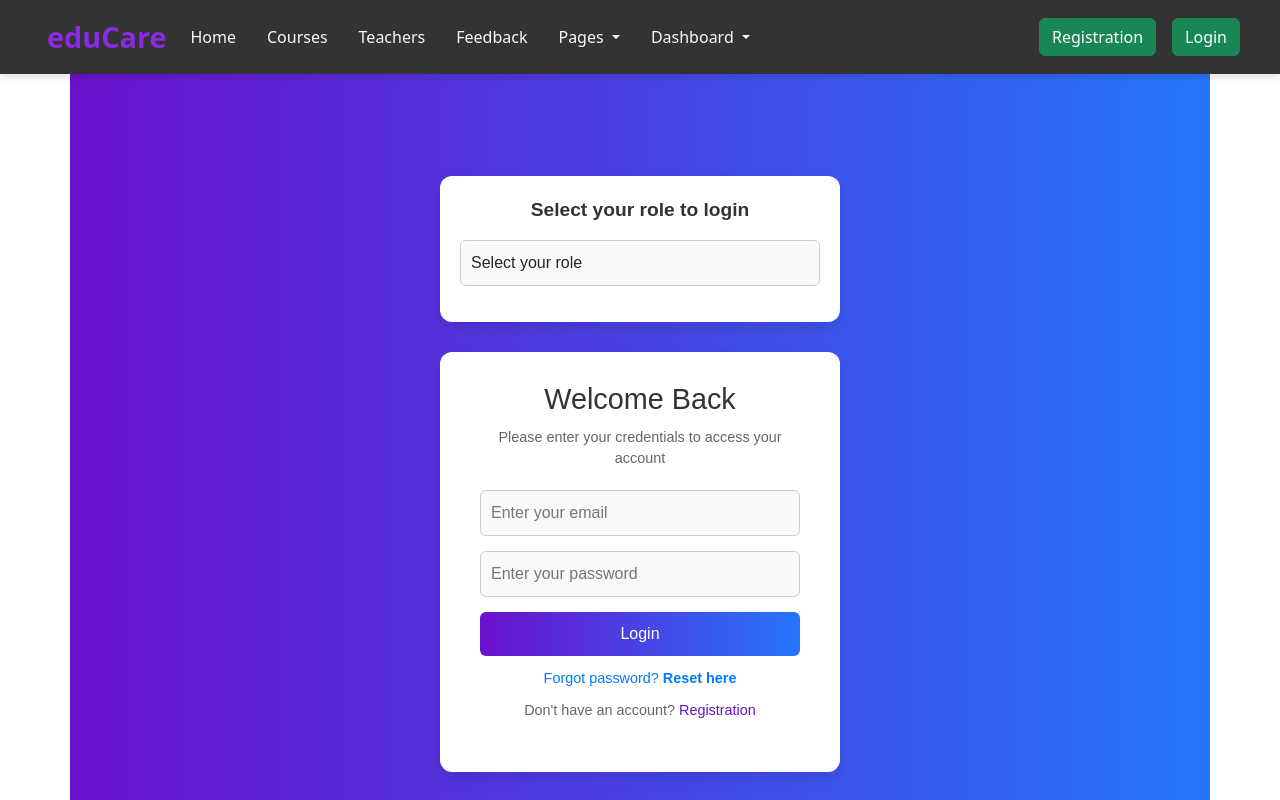
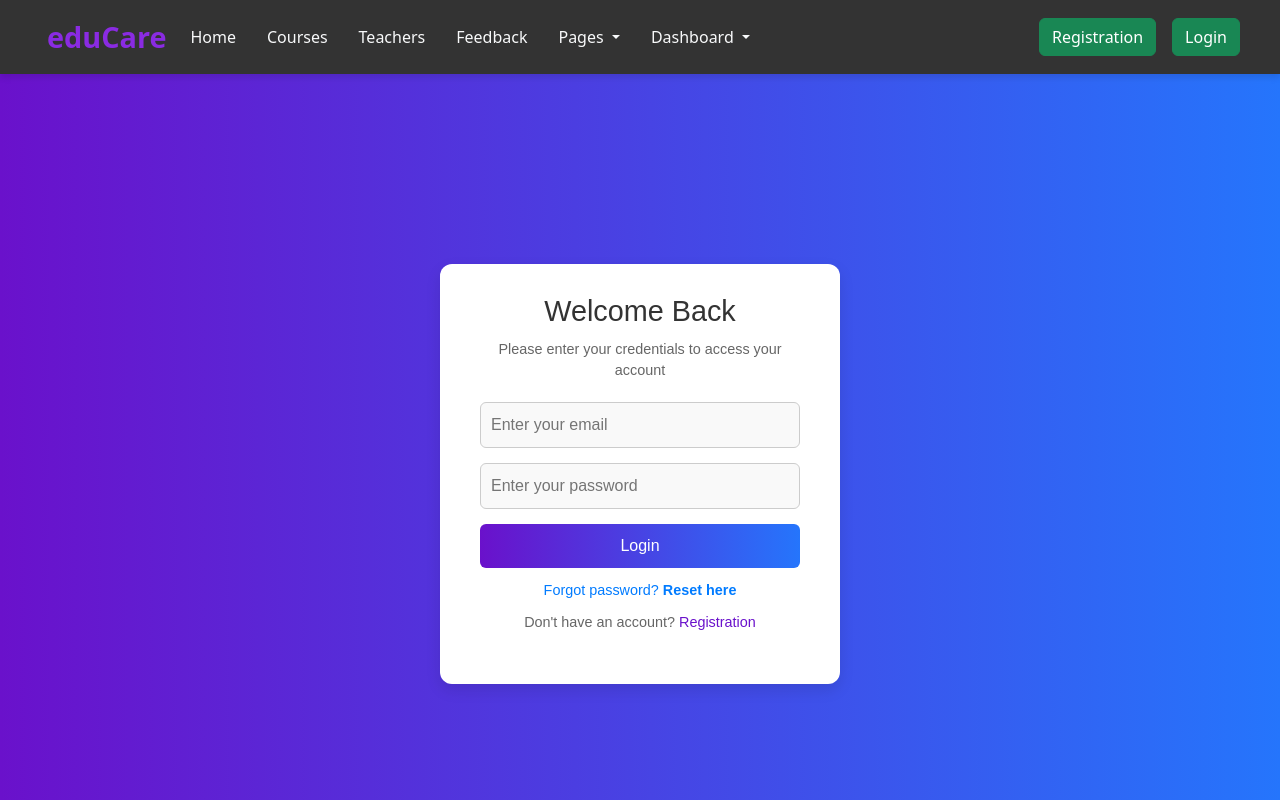
Before and after one commit to saima2208/LMS_Frontend, an Angular app: page /login in a window 1280 px wide. Shown: the top 800 px of the page. Built offline with nearby package versions, Linux system fonts and the light colour scheme.

Commit message:
registration login update

```diff
--- a/src/app/login/login.component.css
+++ b/src/app/login/login.component.css
@@ -1,5 +1,5 @@
 /* General Container Styling */
-.container {
+.body {
   display: flex;
   flex-direction: column;
   align-items: center;
--- a/src/app/login/login.component.html
+++ b/src/app/login/login.component.html
@@ -1,7 +1,7 @@
-<div class="container">
-  <div class="role-selection">
 
-    <p>Select your role to login</p>
+
+
+
     <!-- <div class="roles">
       <a *ngFor="let role of roles" href="{{role.link}}">
           <button (click)="selectRole(role)">
@@ -10,17 +10,11 @@
       </a>
     </div> -->
 
-    <div class="mb-3">
 
-      <select id="role" class="form-control" name="role" required>
-        <option value="" disabled selected>Select your role</option>
-        <option value="ADMIN">Admin</option>
-        <option value="STUDENT">Student</option>
-        <option value="TEACHER">Teacher</option>
-      </select>
-    </div>
+<div class="body">
 
-  </div>
+
+
   <div class="login-form">
     <h2>Welcome Back</h2>
     <p>Please enter your credentials to access your account</p>
@@ -33,4 +27,5 @@
     <p>Don't have an account? <a href="/registration"><span>Registration</span></a></p>
   </div>
 
+
 </div>
--- a/src/app/registration/registration.component.css
+++ b/src/app/registration/registration.component.css
@@ -18,7 +18,7 @@
   padding: 30px 40px;
   text-align: center;
   width: 100%;
-  max-width: 400px;
+  max-width: 500px;
 }
 
 .registration-form h2 {
--- a/src/app/registration/registration.component.html
+++ b/src/app/registration/registration.component.html
@@ -71,15 +71,7 @@
     <h2>Create an Account</h2>
     <p>Fill in the details to register</p>
     <form>
-      <div class="mb-3">
-        <label for="role">Registration as</label>
-        <select id="role" class="form-control" name="role" required>
-          <option value="" disabled selected>Select your role</option>
-          <option value="ADMIN">Admin</option>
-          <option value="STUDENT">Student</option>
-          <option value="TEACHER">Teacher</option>
-        </select>
-      </div>
+
 
       <div class="mb-3">
         <label for="name">Full Name</label>
```
